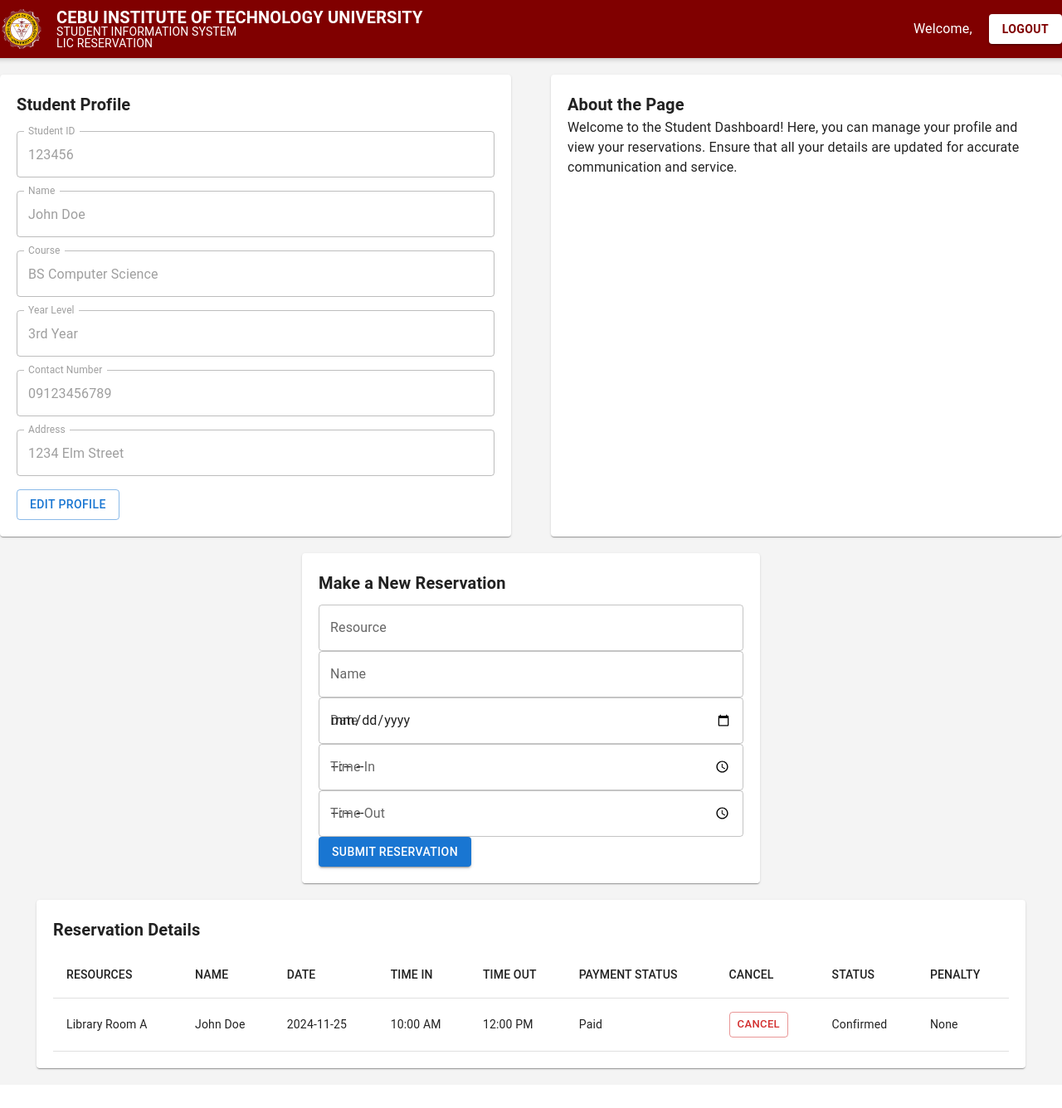
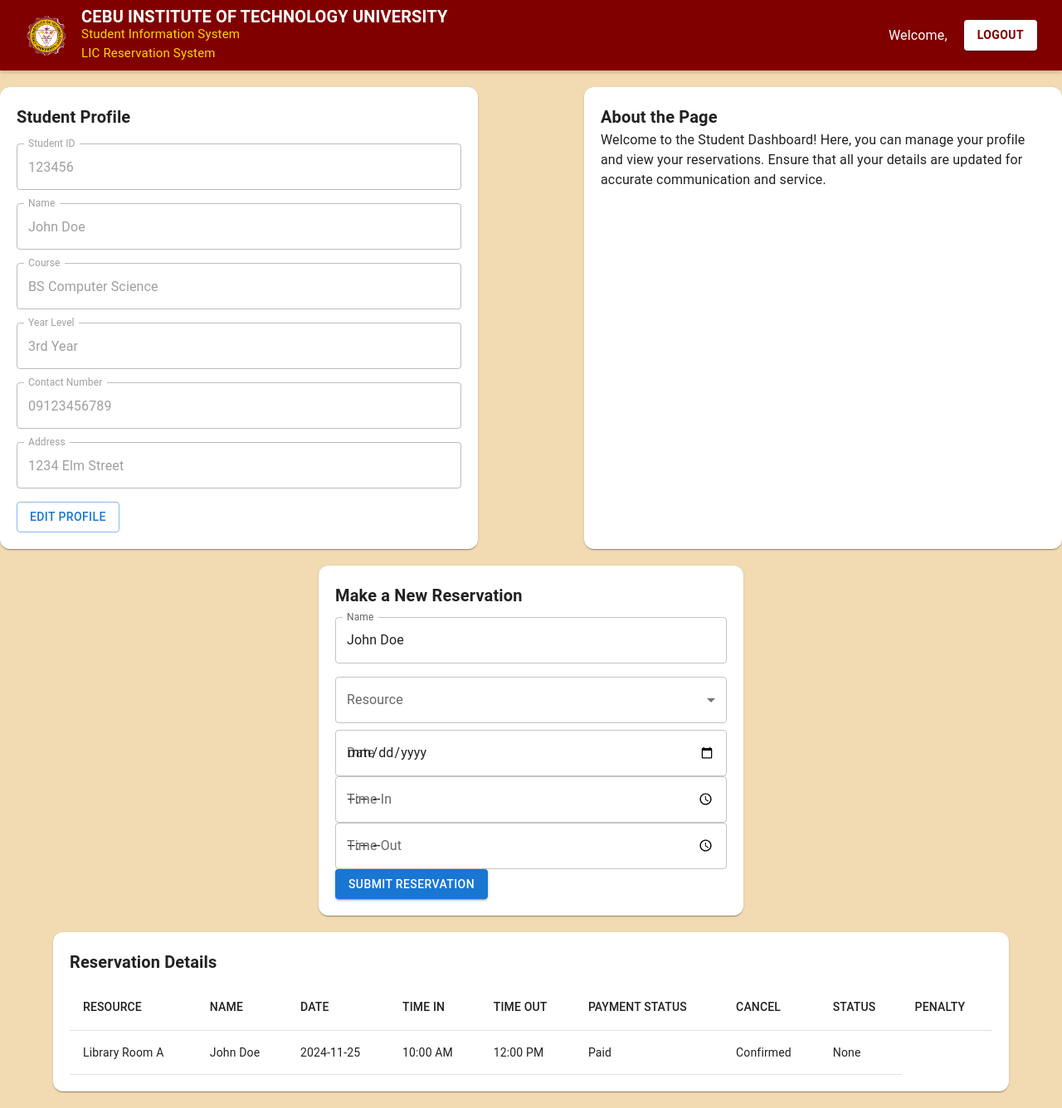
Before and after one commit to RonanJakeCPaquera/LICReservationSystem_FrontEnd, a React (Vite) app in the folder LICReservationSystem_FrontEnd/: page /reservation in a window 1280 px wide. Shown: the whole page at 83% size. Before the commit the page ends 1308 px from the top, so only its background shows below. Built offline with nearby package versions, Linux system fonts and the light colour scheme.

Commit message:
edited the header and the reservation function. also added the background color

```diff
--- a/LICReservationSystem_FrontEnd/package.json
+++ b/LICReservationSystem_FrontEnd/package.json
@@ -14,9 +14,11 @@
     "@emotion/styled": "^11.13.5",
     "@mui/icons-material": "^6.1.8",
     "@mui/material": "^6.1.8",
+    "babel-plugin-styled-components": "^2.1.4",
     "react": "^18.3.1",
     "react-dom": "^18.3.1",
-    "react-router-dom": "^7.0.1"
+    "react-router-dom": "^7.0.1",
+    "styled-components": "^6.1.13"
   },
   "devDependencies": {
     "@eslint/js": "^9.13.0",
--- a/LICReservationSystem_FrontEnd/src/components/Header.jsx
+++ b/LICReservationSystem_FrontEnd/src/components/Header.jsx
@@ -8,7 +8,7 @@ const HeaderContainer = styled(Box)(() => ({
   alignItems: 'center',
   backgroundColor: '#800000', // Maroon color
   color: 'white', // White text
-  padding: '10px 20px',
+  padding: '10px 20px', // Maintain consistent padding for the header container
   boxShadow: '0 2px 5px rgba(0, 0, 0, 0.2)',
   width: '100%',
 }));
@@ -17,12 +17,14 @@ const LeftSection = styled(Box)(() => ({
   display: 'flex',
   alignItems: 'center',
   gap: '16px',
+  paddingLeft: '10px', // Add space on the left
 }));
 
 const RightSection = styled(Box)(() => ({
   display: 'flex',
   alignItems: 'center',
   gap: '10px',
+  paddingRight: '10px', // Add space on the right
 }));
 
 const Logo = styled('img')(() => ({
@@ -44,11 +46,11 @@ function Header({ name, onLogout }) {
           <Typography variant="h6" style={{ fontWeight: 'bold', lineHeight: 1 }}>
             CEBU INSTITUTE OF TECHNOLOGY UNIVERSITY
           </Typography>
-          <Typography variant="body2" style={{ lineHeight: 1 }}>
-            STUDENT INFORMATION SYSTEM
+          <Typography variant="body2" style={{ lineHeight: 1.5, fontSize: '15px', color: 'gold' }}>
+            Student Information System
           </Typography>
-          <Typography variant="body2" style={{ lineHeight: 1 }}>
-            LIC RESERVATION
+          <Typography variant="body2" style={{ lineHeight: 1.5, fontSize: '15px', color: 'gold' }}>
+            LIC Reservation System
           </Typography>
         </HeaderText>
       </LeftSection>
--- a/LICReservationSystem_FrontEnd/src/components/Reservation.jsx
+++ b/LICReservationSystem_FrontEnd/src/components/Reservation.jsx
@@ -9,23 +9,39 @@ import {
   TableHead,
   TableRow,
   TableCell,
-  TableBody
+  TableBody,
+  MenuItem,
+  Select,
+  InputLabel,
+  FormControl
 } from '@mui/material';
-import { styled } from '@mui/system';
+import { styled, createGlobalStyle } from 'styled-components';
 import Header from './Header'; // Import your Header component
+
+// Global CSS Reset
+const GlobalStyle = createGlobalStyle`
+  * {
+    margin: 0;
+    padding: 0;
+    box-sizing: border-box;
+  }
+
+  body {
+    overflow-x: hidden; /* Prevent horizontal scroll on body */
+  }
+`;
 
 // Styled components
 const PageContainer = styled(Box)(() => ({
   display: 'flex',
   flexDirection: 'column',
   alignItems: 'center',
-  // Removed justifyContent: 'center' to avoid pushing content
-  minHeight: '100vh', // Full height
-  width: '100vw', // Full width
-  backgroundColor: '#f4f4f4', // Light gray background
-  overflowX: 'hidden', // Prevent horizontal scrolling if content overflows
+  minHeight: '100vh',
+  width: '100vw',
+  backgroundColor: '#f2dbb2',
+  overflowX: 'hidden', // Prevent horizontal scroll
   margin: 0,
-  paddingBottom: '20px'
+  paddingBottom: 20,
 }));
 
 const ContentWrapper = styled(Box)(() => ({
@@ -42,25 +58,60 @@ const ProfileCard = styled(Card)(() => ({
   flexDirection: 'column',
   gap: '16px',
   marginTop: '20px',
+  borderRadius: '12px !important', // Ensure borderRadius is applied
+  backgroundColor: '#ffffff', // Ensure a contrasting card color
+  boxShadow: '0px 8px 20px rgba(0, 0, 0, 0.15)', // Visible shadow for standby
+  transition: 'transform 0.3s ease, box-shadow 0.3s ease',
+  '&:hover': {
+    transform: 'translateY(-8px)',
+    boxShadow: '0px 15px 30px rgba(0, 0, 0, 0.25)', // Stronger shadow on hover
+  },
 }));
 
 const AboutCard = styled(Card)(() => ({
   width: '45%',
   padding: '20px',
   marginTop: '20px',
+  borderRadius: '12px !important',
+  backgroundColor: '#ffffff', // Ensure a contrasting card color
+  boxShadow: '0px 8px 20px rgba(0, 0, 0, 0.15)',
+  transition: 'transform 0.3s ease, box-shadow 0.3s ease',
+  '&:hover': {
+    transform: 'translateY(-8px)',
+    boxShadow: '0px 15px 30px rgba(0, 0, 0, 0.25)',
+  },
 }));
 
 const ReservationFormCard = styled(Card)(() => ({
   marginTop: '20px',
   padding: '20px',
-  width: '40%', // Make the card span full width
+  width: '40%',
+  borderRadius: '12px !important',
+  backgroundColor: '#ffffff',
+  boxShadow: '0px 8px 20px rgba(0, 0, 0, 0.15)',
+  transition: 'transform 0.3s ease, box-shadow 0.3s ease',
+  '&:hover': {
+    transform: 'translateY(-8px)',
+    boxShadow: '0px 15px 30px rgba(0, 0, 0, 0.25)',
+  },
 }));
 
 const ReservationDetailsCard = styled(Card)(() => ({
   marginTop: '20px',
   padding: '20px',
   width: '90%',
+  maxWidth: '1200px',
+  overflowX: 'auto',
+  borderRadius: '12px !important',
+  backgroundColor: '#ffffff',
+  boxShadow: '0px 8px 20px rgba(0, 0, 0, 0.15)',
+  transition: 'transform 0.3s ease, box-shadow 0.3s ease',
+  '&:hover': {
+    transform: 'translateY(-8px)',
+    boxShadow: '0px 15px 30px rgba(0, 0, 0, 0.25)',
+  },
 }));
+
 
 const ReservationTable = styled(Table)(() => ({
   minWidth: '100%',
@@ -72,12 +123,10 @@ function Profile() {
   const [contactNumber, setContactNumber] = useState('09123456789');
   const [address, setAddress] = useState('1234 Elm Street');
 
-  // Toggle edit mode
   const handleEditProfile = () => {
     setIsEditing(true);
   };
 
-  // Save changes (update values and exit edit mode)
   const handleSaveChanges = () => {
     setIsEditing(false);
     console.log('Changes saved:', { contactNumber, address });
@@ -86,8 +135,6 @@ function Profile() {
   return (
     <ProfileCard>
       <Typography variant="h6" fontWeight="bold">{isEditing ? 'EDIT PROFILE' : 'Student Profile'}</Typography>
-
-      {/* Editable fields for contact number and address */}
       {isEditing ? (
         <>
           <TextField
@@ -129,7 +176,6 @@ function Profile() {
 
 // Reservation Component
 function Reservation() {
-  // State for reservation data and form
   const [reservationData, setReservationData] = useState([
     {
       resource: 'Library Room A',
@@ -145,7 +191,7 @@ function Reservation() {
 
   const [newReservation, setNewReservation] = useState({
     resource: '',
-    name: '',
+    name: 'John Doe',  // Automatically input the name of the user
     date: '',
     timeIn: '',
     timeOut: '',
@@ -154,7 +200,6 @@ function Reservation() {
     penalty: 'None',
   });
 
-  // Function to handle adding a new reservation
   const handleMakeReservation = () => {
     if (
       !newReservation.resource ||
@@ -170,7 +215,7 @@ function Reservation() {
     setReservationData([...reservationData, newReservation]);
     setNewReservation({
       resource: '',
-      name: '',
+      name: 'John Doe',  // Automatically input the name of the user
       date: '',
       timeIn: '',
       timeOut: '',
@@ -181,15 +226,12 @@ function Reservation() {
   };
 
   return (
+    <>
+      <GlobalStyle />
       <PageContainer>
-      {/* Include Header Component */}
         <Header />
-      {/* Content Wrapper */}
         <ContentWrapper>
-        {/* Profile Card */}
           <Profile />
-
-        {/* About Card */}
           <AboutCard>
             <Typography variant="h6" fontWeight="bold">About the Page</Typography>
             <Typography>
@@ -200,22 +242,31 @@ function Reservation() {
           </AboutCard>
         </ContentWrapper>
 
-      {/* Reservation Section */}
         <ReservationFormCard>
           <Typography variant="h6" fontWeight="bold" marginBottom="10px">Make a New Reservation</Typography>
-        {/* Reservation Form */}
-        <TextField
-          label="Resource"
-          value={newReservation.resource}
-          onChange={(e) => setNewReservation({ ...newReservation, resource: e.target.value })}
-          fullWidth
-        />
+
+          {/* Name Field */}
           <TextField
             label="Name"
             value={newReservation.name}
             onChange={(e) => setNewReservation({ ...newReservation, name: e.target.value })}
             fullWidth
           />
+
+          {/* Resource Dropdown */}
+          <FormControl fullWidth margin="normal">
+            <InputLabel>Resource</InputLabel>
+            <Select
+              value={newReservation.resource}
+              onChange={(e) => setNewReservation({ ...newReservation, resource: e.target.value })}
+            >
+              <MenuItem value="COM LAB">COM LAB</MenuItem>
+              <MenuItem value="DRIVING SIMULATOR">DRIVING SIMULATOR</MenuItem>
+              <MenuItem value="DISCUSSION ROOM">DISCUSSION ROOM</MenuItem>
+            </Select>
+          </FormControl>
+
+          {/* Date Field */}
           <TextField
             label="Date"
             type="date"
@@ -242,13 +293,12 @@ function Reservation() {
           </Button>
         </ReservationFormCard>
 
-      {/* Reservation Details */}
         <ReservationDetailsCard>
           <Typography variant="h6" fontWeight="bold" marginBottom="10px">Reservation Details</Typography>
           <ReservationTable>
             <TableHead>
               <TableRow>
-              <TableCell>RESOURCES</TableCell>
+                <TableCell>RESOURCE</TableCell>
                 <TableCell>NAME</TableCell>
                 <TableCell>DATE</TableCell>
                 <TableCell>TIME IN</TableCell>
@@ -260,35 +310,23 @@ function Reservation() {
               </TableRow>
             </TableHead>
             <TableBody>
-            {reservationData.map((row, index) => (
+              {reservationData.map((reservation, index) => (
                 <TableRow key={index}>
-                <TableCell>{row.resource}</TableCell>
-                <TableCell>{row.name}</TableCell>
-                <TableCell>{row.date}</TableCell>
-                <TableCell>{row.timeIn}</TableCell>
-                <TableCell>{row.timeOut}</TableCell>
-                <TableCell>{row.paymentStatus}</TableCell>
-                <TableCell>
-                  <Button
-                    variant="outlined"
-                    color="error"
-                    size="small"
-                    onClick={() => {
-                      // Handle cancellation
-                      setReservationData(reservationData.filter((_, i) => i !== index));
-                    }}
-                  >
-                    Cancel
-                  </Button>
-                </TableCell>
-                <TableCell>{row.status}</TableCell>
-                <TableCell>{row.penalty}</TableCell>
+                  <TableCell>{reservation.resource}</TableCell>
+                  <TableCell>{reservation.name}</TableCell>
+                  <TableCell>{reservation.date}</TableCell>
+                  <TableCell>{reservation.timeIn}</TableCell>
+                  <TableCell>{reservation.timeOut}</TableCell>
+                  <TableCell>{reservation.paymentStatus}</TableCell>
+                  <TableCell>{reservation.status}</TableCell>
+                  <TableCell>{reservation.penalty}</TableCell>
                 </TableRow>
               ))}
             </TableBody>
           </ReservationTable>
         </ReservationDetailsCard>
       </PageContainer>
+    </>
   );
 }
 
```
Also changed, not shown: 1 other file (tests, documents, lock files or other folders). Lines whose indentation alone changed are shown as unchanged.
